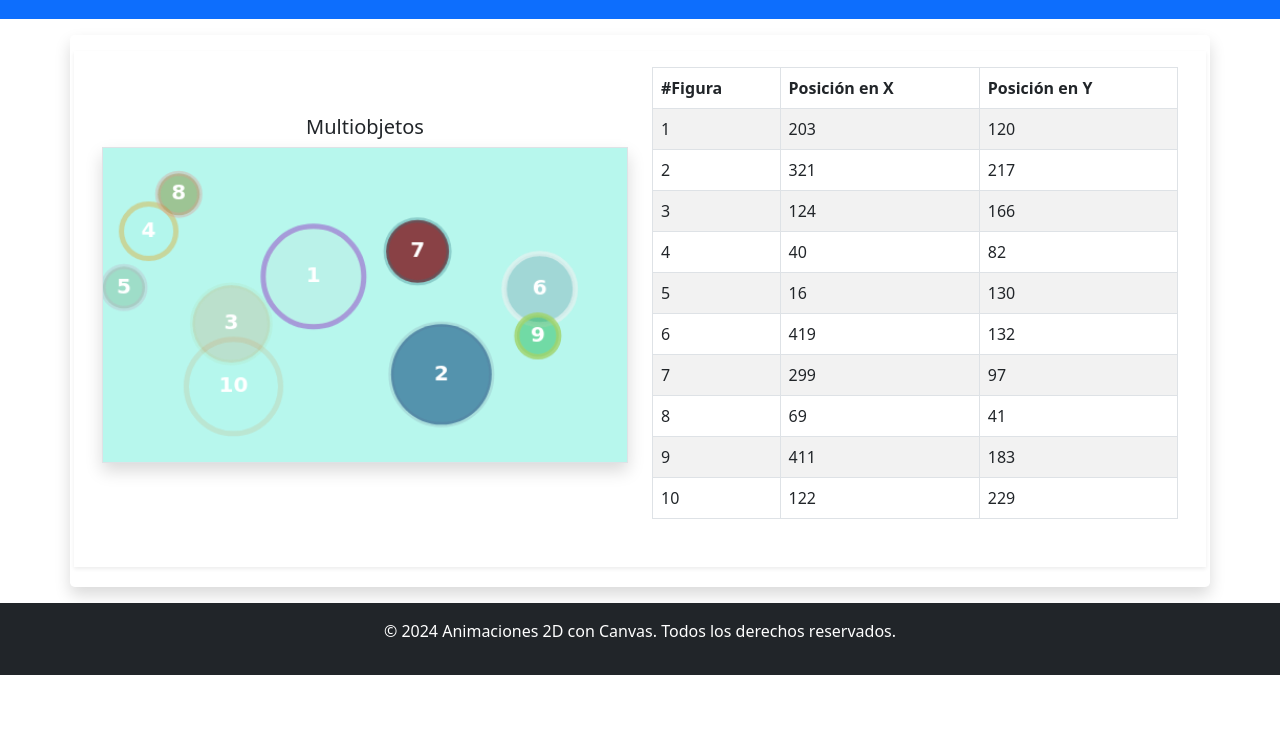
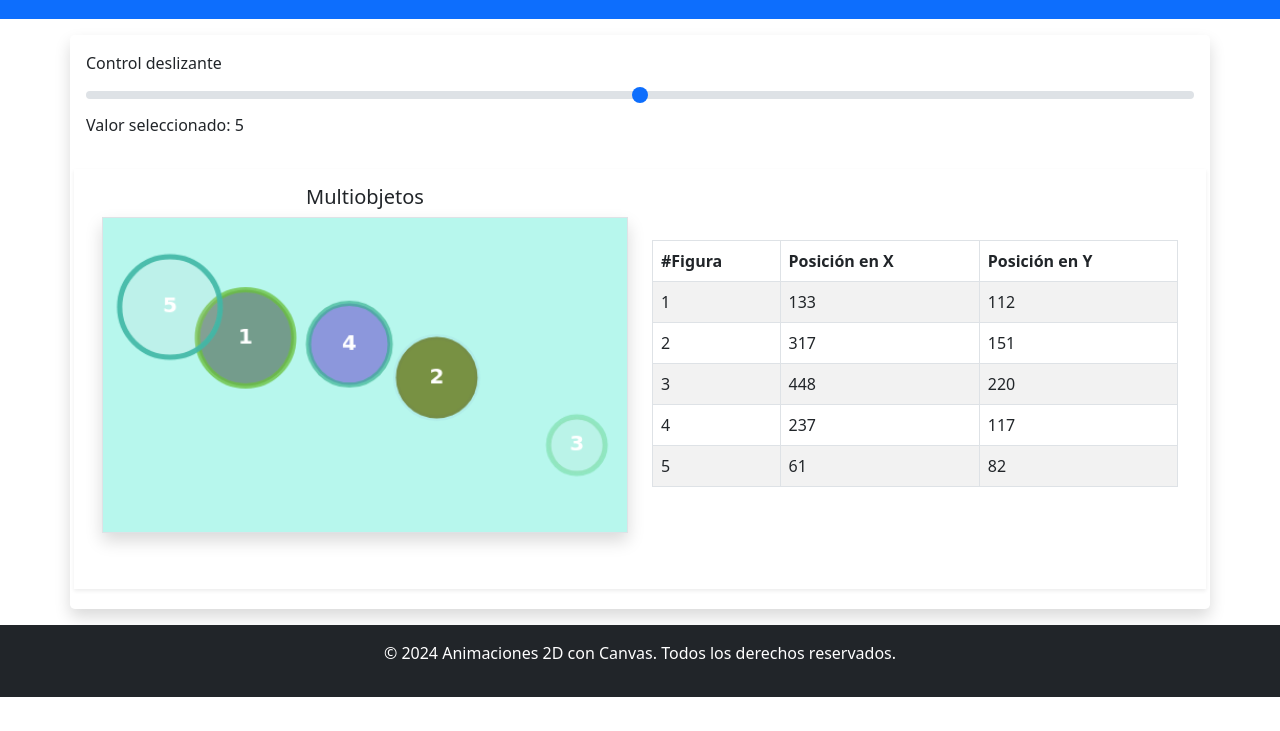
Before and after one commit to LuisGR16/canvas-animation-objects, a plain HTML site: page index.html in a window 1280 px wide. Shown: the part 69-800 px from the top of the page. Drawn offline with nearby package versions, Linux system fonts and the light colour scheme.

Commit message:
Actualización del diseño

```diff
--- a/index.html
+++ b/index.html
@@ -6,8 +6,7 @@
     <meta name="viewport" content="width=device-width, initial-scale=1.0">
     <link href="https://cdn.jsdelivr.net/npm/bootstrap@5.0.2/dist/css/bootstrap.min.css" rel="stylesheet"
         integrity="sha384-EVSTQN3/azprG1Anm3QDgpJLIm9Nao0Yz1ztcQTwFspd3yD65VohhpuuCOmLASjC" crossorigin="anonymous">
-
-    <title>Canvas animation 2D</title>
+    <title>Control deslizante</title>
     <style>
         #canvas {
             max-width: 100%;
@@ -23,6 +22,13 @@
     </header>
 
     <main class="container mt-3 shadow rounded-3 p-3">
+        <div class="row mb-3">
+            <div class="col-12">
+                <label for="rangeInput" class="form-label">Control deslizante</label>
+                <input type="range" class="form-range" min="0" max="10" step="1" id="rangeInput" value="5">
+                <p>Valor seleccionado: <span id="rangeValue">5</span></p>
+            </div>
+        </div>
         <div class="row shadow-sm mb-1 p-3">
             <div class="col-12 col-md-6 d-flex justify-content-center flex-column mb-3">
                 <h5 class="text-center">Multiobjetos</h5>
--- a/js/main.js
+++ b/js/main.js
@@ -1,140 +1,85 @@
 const coordenadas = document.getElementById("coord__details");
-
+const rangeInput = document.getElementById('rangeInput');
+const rangeValue = document.getElementById('rangeValue');
 
 const canvas = document.getElementById("canvas");
-let ctx      = canvas.getContext("2d");
+let ctx = canvas.getContext("2d");
 
 const window_height = "300";
-const window_width  = "500";
+const window_width = "500";
 
 canvas.height = window_height;
-canvas.width  = window_width;
-
+canvas.width = window_width;
 canvas.style.backgroundColor = "#b7f7ed";
 
 class Circle {
-
-    constructor( x, y, radius, color, text, backcolor, speed ) {
-
+    constructor(x, y, radius, color, text, backcolor, speed) {
         this.posX = x;
         this.posY = y;
         this.radius = radius;
         this.color = color;
         this.text = text;
         this.backcolor = backcolor;
-
         this.speed = speed;
-
         this.dx = 1 * this.speed;
         this.dy = 1 * this.speed;
-
     }
 
-    draw( context ) {
-
-        //Rellena el objeto
+    draw(context) {
         context.beginPath();
         context.arc(this.posX, this.posY, this.radius, 0, Math.PI * 2, false);
         context.fillStyle = this.backcolor;
         context.fill();
-
-        //Dibuja la línea del objeto
         context.lineWidth = 5;
         context.strokeStyle = this.color;
         context.stroke();
-
-        //Dibuja el texto al centro del objeto
         context.textAlign = "center";
         context.textBaseline = "middle";
         context.font = "bold 20px cursive";
         context.fillStyle = "white";
         context.fillText(this.text, this.posX, this.posY);
-
         context.closePath();
-
     }
 
+    update(context) {
+        this.draw(context);
 
-    update( context ) {
-
-        this.draw( context );
-
-        //Si el circulo supera el margen derecho entonces se mueve a la izquierda
-        if ( this.posX + this.radius > window_width || this.posX - this.radius < 0 ) {
-
+        if (this.posX + this.radius > window_width || this.posX - this.radius < 0) {
             this.dx = -this.dx;
-
         }
 
-        //Si el circulo supera el margen superior entonces se mueve a abajo
-        if ( this.posY + this.radius > window_height || this.posY - this.radius < 0 ) {
-
+        if (this.posY + this.radius > window_height || this.posY - this.radius < 0) {
             this.dy = -this.dy;
-
         }
 
         this.posX += this.dx;
         this.posY += this.dy;
 
-        // Actualización de las coordenadas en la tabla
         let row = document.getElementById(`circle-${this.text}`);
         row.cells[1].innerText = Math.floor(this.posX);
         row.cells[2].innerText = Math.floor(this.posY);
-
-        /* coordenadas.innerText = `X: ${ Math.floor(this.posX) } Y: ${ Math.floor(this.posY) }` */
-
-        /* coordenadas.innerHTML = `
-            <tr>
-                <td>1</td>
-                <td>${ Math.floor(this.posX) }</td>
-                <td>${ Math.floor(this.posY) }</td>
-            </tr>
-        `; */
-
     }
-
 }
-
-/* let randomRadius = Math.floor( Math.random() * 60 + 20 );
-let randomX = Math.random() * window_width;
-let randomY = Math.random() * window_height;
-let randomBackcolor = "rgb(" + Math.random() * 255 + "," + Math.random() * 255 + "," + Math.random() * 255 + ")";
-let randomStrokecolor = "rgb(" + Math.random() * 255 + "," + Math.random() * 255 + "," + Math.random() * 255 + ")";
-
-randomX = randomX < randomRadius ? randomRadius : randomX > window_width - randomRadius ? window_width - randomRadius : randomX;
-randomY = randomY < randomRadius ? randomRadius : randomY > window_height - randomRadius ? window_height - randomRadius : randomY;
-
-let miCirculo = new Circle( randomX, randomY, randomRadius, randomStrokecolor, "1", randomBackcolor, 2 );
-miCirculo.draw( ctx );
-
-let updateCircle = function () {
-
-    requestAnimationFrame( updateCircle );
-    ctx.clearRect( 0, 0, window_width, window_height );
-    miCirculo.update( ctx );
-
-};
-
-updateCircle(); */
-
-const nCircles = 10;
 
 let circles = [];
 
-for ( let i = 0; i < nCircles; i++ ) {
+function createCircles(n) {
+    circles = [];
+    coordenadas.innerHTML = '';
 
-    let randomRadius = Math.floor( Math.random() * 30 + 20 );
+    for (let i = 0; i < n; i++) {
+        let randomRadius = Math.floor(Math.random() * 30 + 20);
         let randomX = Math.random() * window_width;
         let randomY = Math.random() * window_height;
-    let randomBackcolor = "rgba( " + Math.random() * 255 + "," + Math.random() * 255 + "," + Math.random() * 255 + ", " + Math.random() + " )";
-    let randomStrokecolor = "rgba( " + Math.random() * 255 + "," + Math.random() * 255 + "," + Math.random() * 255 + ", " + Math.random() +" )";
+        let randomBackcolor = "rgba(" + Math.random() * 255 + "," + Math.random() * 255 + "," + Math.random() * 255 + "," + Math.random() + ")";
+        let randomStrokecolor = "rgba(" + Math.random() * 255 + "," + Math.random() * 255 + "," + Math.random() * 255 + "," + Math.random() + ")";
         let randomSpeed = Math.random() * 3 + 1;
 
         randomX = randomX < randomRadius ? randomRadius : randomX > window_width - randomRadius ? window_width - randomRadius : randomX;
         randomY = randomY < randomRadius ? randomRadius : randomY > window_height - randomRadius ? window_height - randomRadius : randomY;
 
-    let miCirculo = new Circle( randomX, randomY, randomRadius, randomStrokecolor, i + 1, randomBackcolor, randomSpeed );
-    circles.push( miCirculo );
+        let miCirculo = new Circle(randomX, randomY, randomRadius, randomStrokecolor, i + 1, randomBackcolor, randomSpeed);
+        circles.push(miCirculo);
 
         let newRow = document.createElement('tr');
         newRow.setAttribute('id', `circle-${i + 1}`);
@@ -144,20 +89,21 @@ for ( let i = 0; i < nCircles; i++ ) {
             <td>${Math.floor(randomY)}</td>
         `;
         coordenadas.appendChild(newRow);
-
+    }
 }
 
+function updateCircles() {
+    requestAnimationFrame(updateCircles);
+    ctx.clearRect(0, 0, window_width, window_height);
+    circles.forEach((circle) => {
+        circle.update(ctx);
+    });
+}
 
-let updateCircle = function () {
-
-    requestAnimationFrame( updateCircle );
-    ctx.clearRect( 0, 0, window_width, window_height );
-    circles.forEach( ( circle ) => {
-
-        circle.update( ctx );
-
+rangeInput.addEventListener('input', () => {
+    rangeValue.textContent = rangeInput.value;
+    createCircles(rangeInput.value);
 });
 
-};
-
-updateCircle();
+createCircles(rangeInput.value);
+updateCircles();
```
Lines whose indentation alone changed are shown as unchanged.
